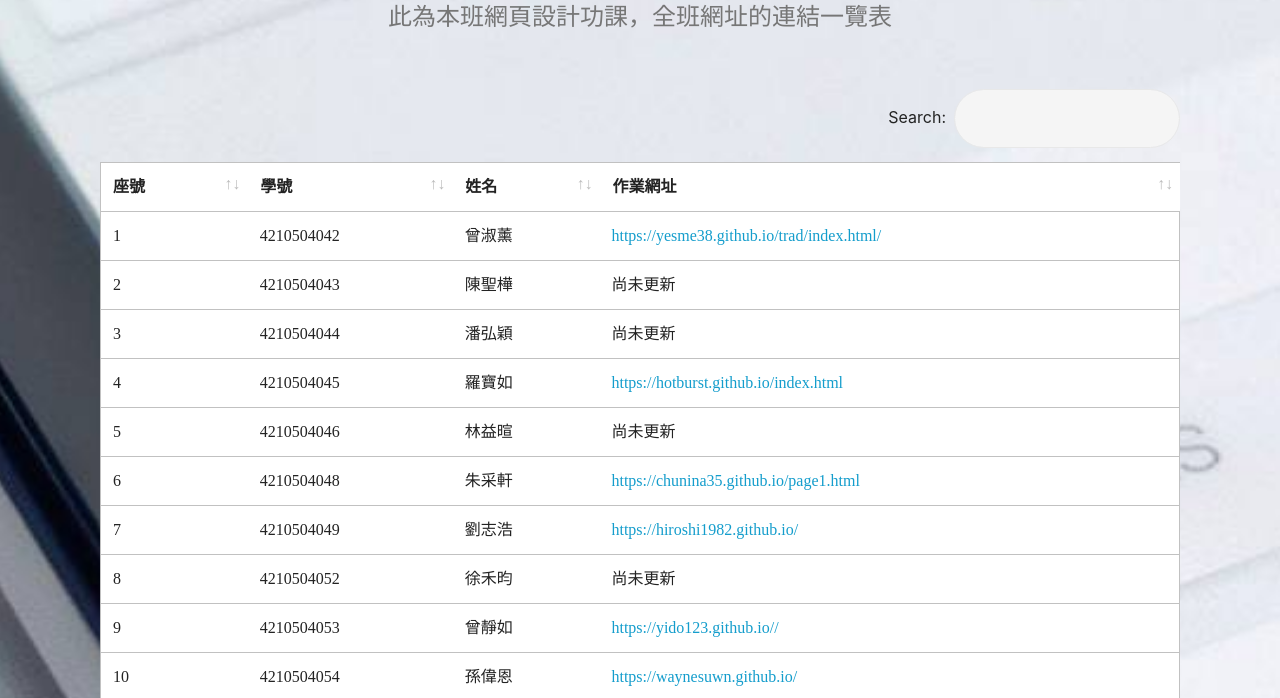
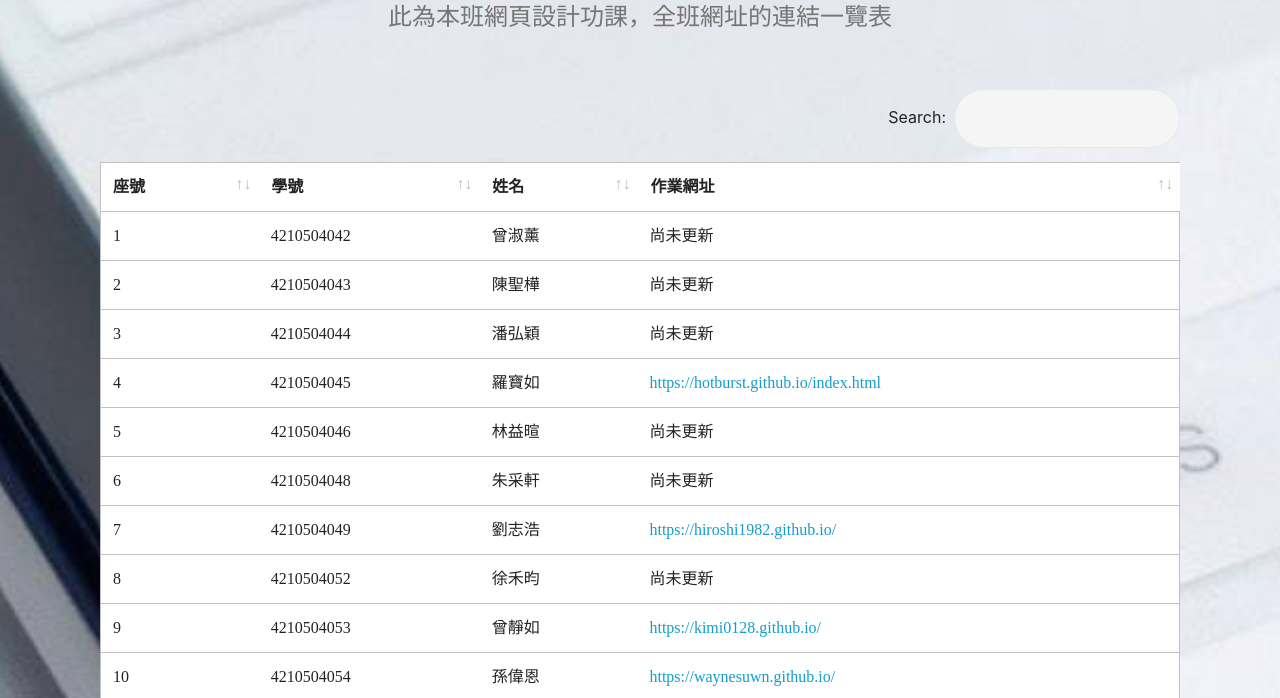
Before and after one commit to newstaruav/bv4ph.github.io, a plain HTML site: page webhw.html in a window 1280 px wide. Shown: the part 194-892 px from the top of the page. Drawn offline with Linux system fonts and the light colour scheme.

Commit message:
Add files via upload

```diff
--- a/webhw.html
+++ b/webhw.html
@@ -63,7 +63,7 @@
 
 
 
-              <td class="body-item mbr-fonts-style display-7">1</td><td class="body-item mbr-fonts-style display-7">4210504042</td><td class="body-item mbr-fonts-style display-7">曾淑薰</td><td class="body-item mbr-fonts-style display-7"><a href="https://yesme38.github.io/trad/index.html" target="_blank">https://yesme38.github.io/trad/index.html/</a></td></tr><tr>
+              <td class="body-item mbr-fonts-style display-7">1</td><td class="body-item mbr-fonts-style display-7">4210504042</td><td class="body-item mbr-fonts-style display-7">曾淑薰</td><td class="body-item mbr-fonts-style display-7">尚未更新</td></tr><tr>
 
 
 
@@ -89,7 +89,7 @@
 
 
 
-              <td class="body-item mbr-fonts-style display-7">6</td><td class="body-item mbr-fonts-style display-7">4210504048</td><td class="body-item mbr-fonts-style display-7">朱采軒</td><td class="body-item mbr-fonts-style display-7"><a href="https://chunina35.github.io/page1.html" target="_blank">https://chunina35.github.io/page1.html</a></td></tr><tr>
+              <td class="body-item mbr-fonts-style display-7">6</td><td class="body-item mbr-fonts-style display-7">4210504048</td><td class="body-item mbr-fonts-style display-7">朱采軒</td><td class="body-item mbr-fonts-style display-7">尚未更新</td></tr><tr>
 
 
 
@@ -104,7 +104,7 @@
 
 
 
-              <td class="body-item mbr-fonts-style display-7">9</td><td class="body-item mbr-fonts-style display-7">4210504053</td><td class="body-item mbr-fonts-style display-7">曾靜如</td><td class="body-item mbr-fonts-style display-7"><a href="https://yido123.github.io/" target="_blank">https://yido123.github.io//</a></td></tr><tr>
+              <td class="body-item mbr-fonts-style display-7">9</td><td class="body-item mbr-fonts-style display-7">4210504053</td><td class="body-item mbr-fonts-style display-7">曾靜如</td><td class="body-item mbr-fonts-style display-7"><a href="https://kimi0128.github.io/" target="_blank">https://kimi0128.github.io/</a></td></tr><tr>
 
 
 
@@ -186,7 +186,7 @@
 
 
 
-              <td class="body-item mbr-fonts-style display-7">25</td><td class="body-item mbr-fonts-style display-7">4210504075</td><td class="body-item mbr-fonts-style display-7">陳美娟</td><td class="body-item mbr-fonts-style display-7"><a href="https://4210504075.github.io/" target="_blank">https://4210504075.github.io/</a></td></tr><tr>
+              <td class="body-item mbr-fonts-style display-7">25</td><td class="body-item mbr-fonts-style display-7">4210504075</td><td class="body-item mbr-fonts-style display-7">陳美娟</td><td class="body-item mbr-fonts-style display-7">尚未更新</td></tr><tr>
 
 
 
```
